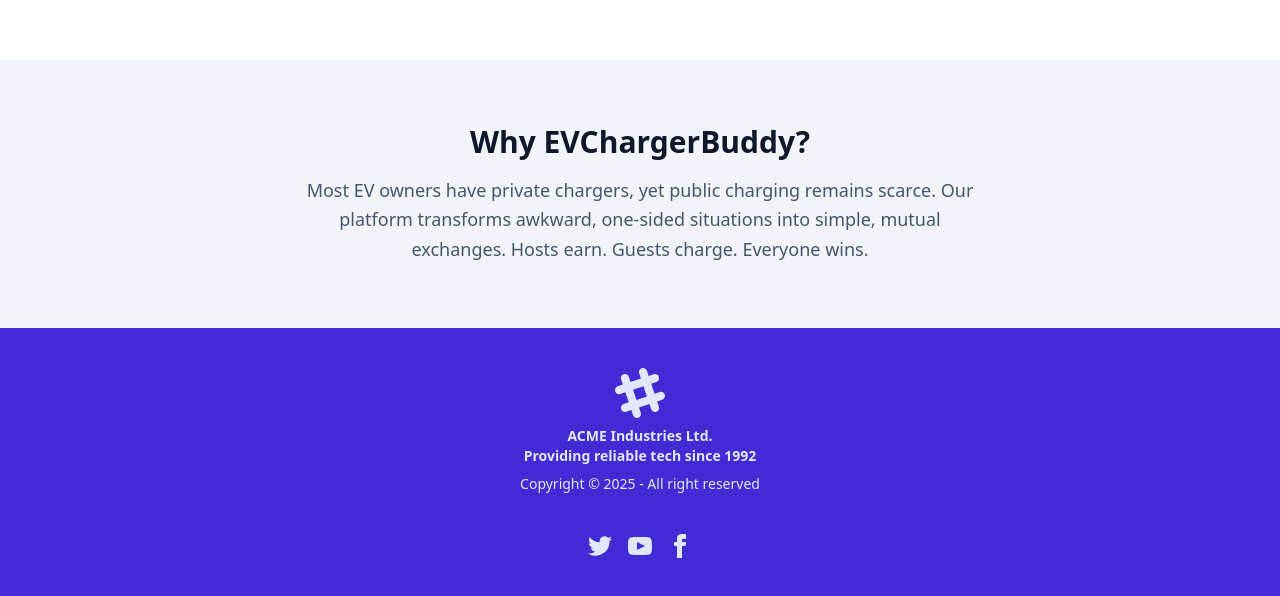
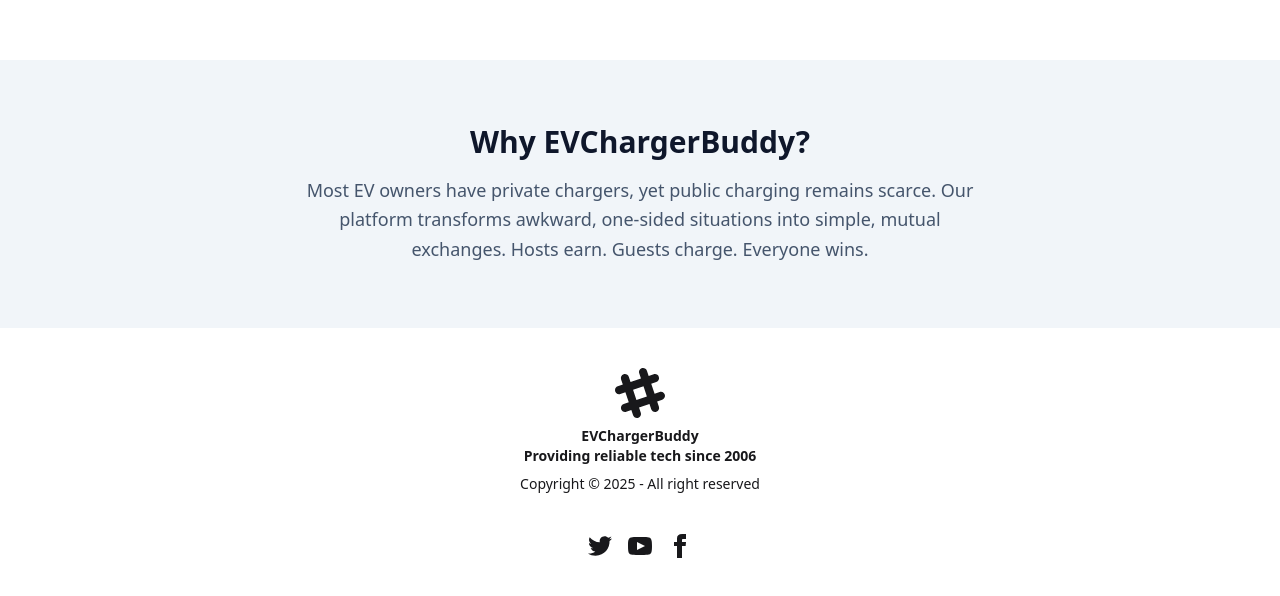
Before and after one commit to Parth-Bhovad/EVChargerBuddyy, a Next.js app: page / in a window 1280 px wide. Shown: the part 804-1400 px from the top of the page. Built offline with nearby package versions, Linux system fonts and the light colour scheme.

Commit message:
Brand name and color added in footer

```diff
--- a/src/app/ui/Footer.tsx
+++ b/src/app/ui/Footer.tsx
@@ -1,6 +1,6 @@
 function Footer() {
     return (
-        <footer className="footer footer-horizontal footer-center bg-primary text-primary-content p-10">
+        <footer className="footer footer-horizontal footer-center bg-[var(--brand-color-black)] text-[var(--brand-color-white)] p-10">
             <aside>
                 <svg
                     width="50"
@@ -14,9 +14,9 @@ function Footer() {
                         d="M22.672 15.226l-2.432.811.841 2.515c.33 1.019-.209 2.127-1.23 2.456-1.15.325-2.148-.321-2.463-1.226l-.84-2.518-5.013 1.677.84 2.517c.391 1.203-.434 2.542-1.831 2.542-.88 0-1.601-.564-1.86-1.314l-.842-2.516-2.431.809c-1.135.328-2.145-.317-2.463-1.229-.329-1.018.211-2.127 1.231-2.456l2.432-.809-1.621-4.823-2.432.808c-1.355.384-2.558-.59-2.558-1.839 0-.817.509-1.582 1.327-1.846l2.433-.809-.842-2.515c-.33-1.02.211-2.129 1.232-2.458 1.02-.329 2.13.209 2.461 1.229l.842 2.515 5.011-1.677-.839-2.517c-.403-1.238.484-2.553 1.843-2.553.819 0 1.585.509 1.85 1.326l.841 2.517 2.431-.81c1.02-.33 2.131.211 2.461 1.229.332 1.018-.21 2.126-1.23 2.456l-2.433.809 1.622 4.823 2.433-.809c1.242-.401 2.557.484 2.557 1.838 0 .819-.51 1.583-1.328 1.847m-8.992-6.428l-5.01 1.675 1.619 4.828 5.011-1.674-1.62-4.829z"></path>
                 </svg>
                 <p className="font-bold">
-                    ACME Industries Ltd.
+                    EVChargerBuddy
                     <br />
-                    Providing reliable tech since 1992
+                    Providing reliable tech since 2006
                 </p>
                 <p>Copyright © {new Date().getFullYear()} - All right reserved</p>
             </aside>
```
